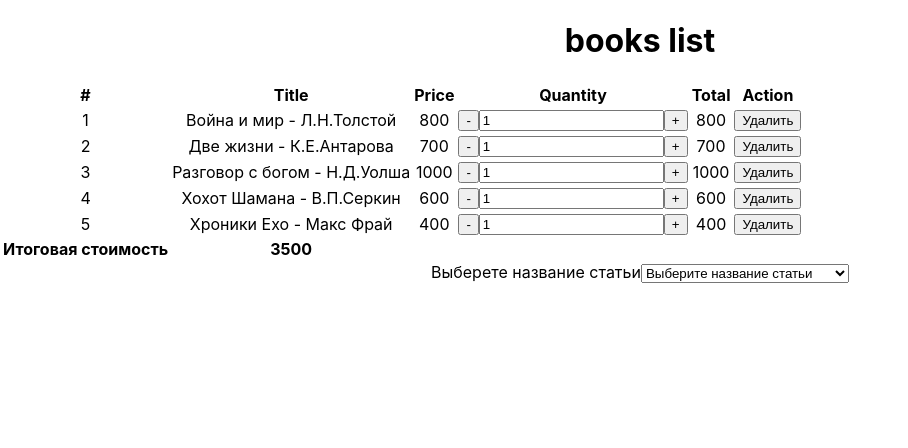
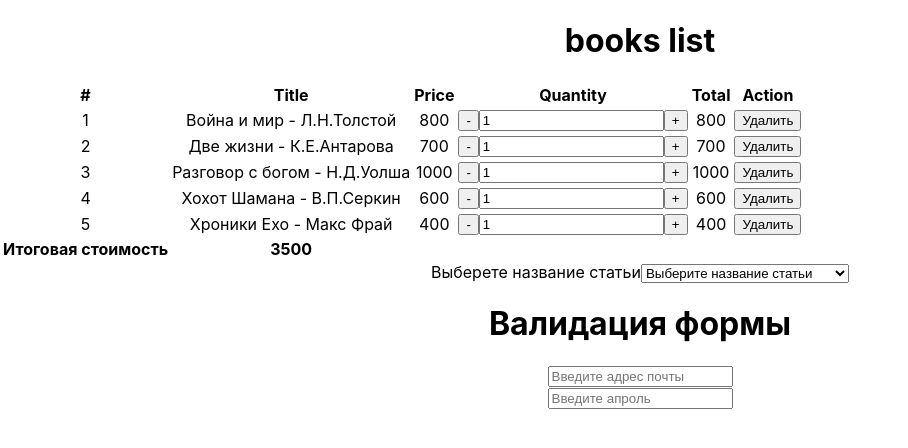
Before and after one commit to daria-bnn/sky-react-hw9, a React (Create React App) app: page / in a window 1280 px wide. Shown: the top 448 px of the page, without its empty margins (0-908 px from the left). Built offline with nearby package versions, Linux system fonts and the light colour scheme.

Commit message:
hw-9-task-3

```diff
--- a/src/App.jsx
+++ b/src/App.jsx
@@ -1,12 +1,14 @@
 import './App.css'
 
 import BasketBooks from './components/BasketBooks/BasketBooks'
+import LoginPass from './components/LoginPass/LoginPass'
 import SelectArticle from './components/SelectArticle/SelectArticle'
 
 const App = () => (
   <div className="App">
     <BasketBooks />
     <SelectArticle />
+    <LoginPass />
   </div>
 )
 
--- /dev/null
+++ b/src/components/LoginPass/Error/Error.jsx
@@ -0,0 +1,18 @@
+import PropTypes from 'prop-types'
+
+const Error = ({ dirty, error }) => {
+  if (!dirty && error) return null
+
+  return <div>{error}</div>
+}
+
+Error.propTypes = {
+  dirty: PropTypes.bool,
+  error: PropTypes.string,
+}
+
+Error.defaultProps = {
+  dirty: false,
+  error: '',
+}
+export default Error
--- /dev/null
+++ b/src/components/LoginPass/LoginPass.jsx
@@ -0,0 +1,35 @@
+import Error from './Error/Error'
+import useGetInput from './hooks/useGetInput'
+
+const LoginPass = () => {
+  const email = useGetInput('', { isEmpty: true, isValidEmail: true })
+  const password = useGetInput('', { isEmpty: true, isLength: 6 })
+
+  return (
+    <div>
+      <form>
+        <h1>Валидация формы</h1>
+        <Error dirty={email.dirty} error={email.valid} />
+        <input
+          name="email"
+          type="text"
+          placeholder="Введите адрес почты"
+          value={email.value}
+          onChange={email.onChange}
+          onBlur={email.onBlur}
+        />
+        <Error dirty={password.dirty} error={password.valid} />
+        <input
+          name="password"
+          type="password"
+          placeholder="Введите апроль"
+          value={password.value}
+          onChange={password.onChange}
+          onBlur={password.onBlur}
+        />
+      </form>
+    </div>
+  )
+}
+
+export default LoginPass
--- /dev/null
+++ b/src/components/LoginPass/hooks/useGetInput.js
@@ -0,0 +1,28 @@
+import { useState } from 'react'
+
+import useValidInput from './useValidInput'
+
+const useGetInput = (initValue, rules) => {
+  const [value, setValue] = useState(initValue)
+  const [dirty, setDurty] = useState(false)
+
+  const valid = useValidInput(value, rules, dirty)
+
+  const onChange = (event) => {
+    setValue(event.target.value)
+  }
+
+  const onBlur = () => {
+    setDurty(true)
+  }
+
+  return {
+    value,
+    onChange,
+    onBlur,
+    dirty,
+    valid,
+  }
+}
+
+export default useGetInput
--- /dev/null
+++ b/src/components/LoginPass/hooks/useValidInput.js
@@ -0,0 +1,33 @@
+import { useEffect, useState } from 'react'
+
+const REG_EMAIL =
+  /^(([^<>()[\]\\.,;:\s@"]+(\.[^<>()[\]\\.,;:\s@"]+)*)|(".+"))@((\[[0-9]{1,3}\.[0-9]{1,3}\.[0-9]{1,3}\.[0-9]{1,3}\])|(([a-zA-Z\-0-9]+\.)+[a-zA-Z]{2,}))$/
+
+const useValidInput = (initValue, rules, dirty) => {
+  const [error, setError] = useState()
+
+  useEffect(() => {
+    if (!dirty) return
+
+    if (!initValue && rules.isEmpty) {
+      setError('Поле не может быть пустым')
+      return
+    }
+
+    if (rules.isValidEmail && !initValue.match(REG_EMAIL)) {
+      setError('Неккоректный email')
+      return
+    }
+
+    if (rules.isLength && initValue.length < rules.isLength) {
+      setError(`Поле должно содержать более ${rules.isLength} символов`)
+      return
+    }
+
+    setError('')
+  }, [initValue, dirty])
+
+  return error
+}
+
+export default useValidInput
```
